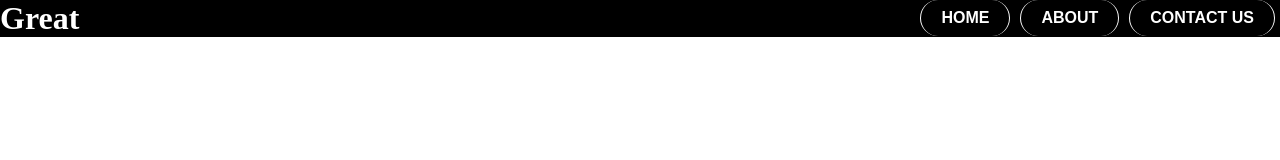
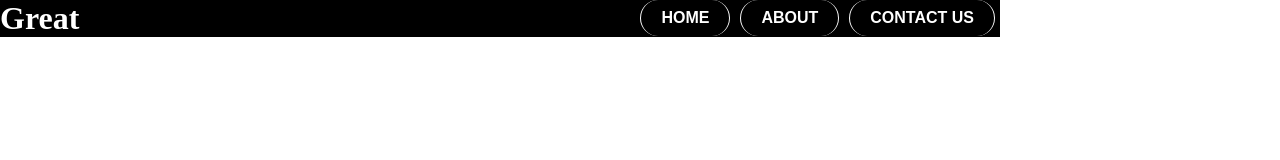
Before and after one commit to greatrahulrock/soni, a plain HTML site: page index.html in a window 1280 px wide. Drawn offline with Linux system fonts and the light colour scheme.

Commit message:
add container

```diff
--- a/index.html
+++ b/index.html
@@ -7,6 +7,8 @@
     <link rel="stylesheet" href="our.css">
 </head>
 <body>
+    <div class="container">
+
         <div class="parent">
             <div class="bname">
                 <h1>Great</h1>
@@ -21,6 +23,8 @@
     </div>
 
         </div>
+    </div>
+
 
 
 </body>
--- a/our.css
+++ b/our.css
@@ -37,3 +37,7 @@ a:hover{
 .bname{
     color: white;
 }
+.container{
+    width: 1000px;
+    height: 100px;
+}
```
Lines whose indentation alone changed are shown as unchanged.
